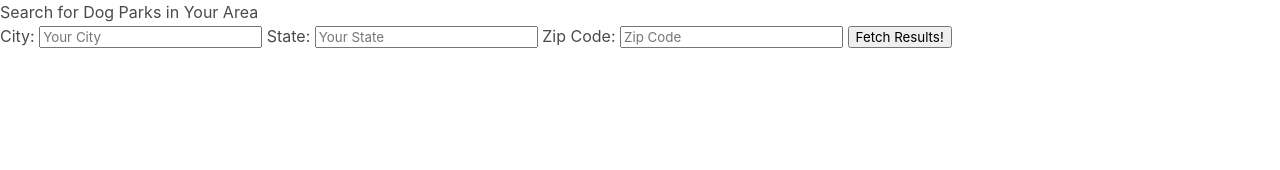
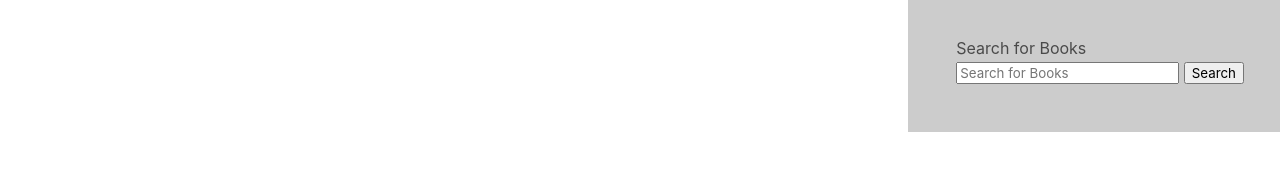
Before and after one commit to kimmy-hill/BookSearch, a plain HTML site: page index.html in a window 1280 px wide. Drawn offline with nearby package versions, Linux system fonts and the light colour scheme; placeholder pictures from the web are drawn by us.

Commit message:
pivot project

```diff
--- a/assets/css/style.css
+++ b/assets/css/style.css
@@ -0,0 +1,9 @@
+.hero {
+  background-image: url(https://via.placeholder.com/150);
+  background-size: cover;
+  display: flex;
+  justify-content: center;
+  flex-wrap: wrap;
+  align-items: flex-start;
+  background-attachment: fixed;
+}
--- a/assets/js/script.js
+++ b/assets/js/script.js
@@ -0,0 +1,3 @@
+document.getElementById("search-books").addEventListener("click", function() {
+    alert("List Available Books");
+})
--- a/index.html
+++ b/index.html
@@ -5,7 +5,7 @@
     <meta http-equiv="X-UA-Compatible" content="IE=edge" />
     <meta name="viewport" content="width=device-width, initial-scale=1.0" />
     <link rel="stylesheet" href="./assets/css/style.css" />
-    <title>Parks for Barks</title>
+    <title>Books</title>
     <link
       rel="stylesheet"
       href="https://cdn.jsdelivr.net/npm/bulma@0.9.3/css/bulma.min.css"
@@ -14,34 +14,18 @@
 
   <!--start hero form-->
 
-  <section class="hero">
-    <div class="hero-form">
-      <h3>Search for Dog Parks in Your Area</h3>
-      <label for="city">City:</label>
+  <section class="hero columns is-pulled-right">
+    <div class="hero-body">
+      <h2>Search for Books</h2>
+      <label for="books"></label>
       <input
         type="text"
-        placeholder="Your City"
-        id="city"
-        name="city"
+        placeholder="Search for Books"
+        id="books"
+        name="books"
         class="form-input"
       />
-      <label for="state">State:</label>
-      <input
-        type="text"
-        placeholder="Your State"
-        id="state"
-        name="state"
-        class="form-input"
-      />
-      <label for="zip">Zip Code:</label>
-      <input
-        type="text"
-        placeholder="Zip Code"
-        name="zip"
-        id="zip"
-        class="form-input"
-      />
-      <button type="submit">Fetch Results!</button>
+      <button id="search-books" type="submit">Search</button>
     </div>
   </section>
 
```
